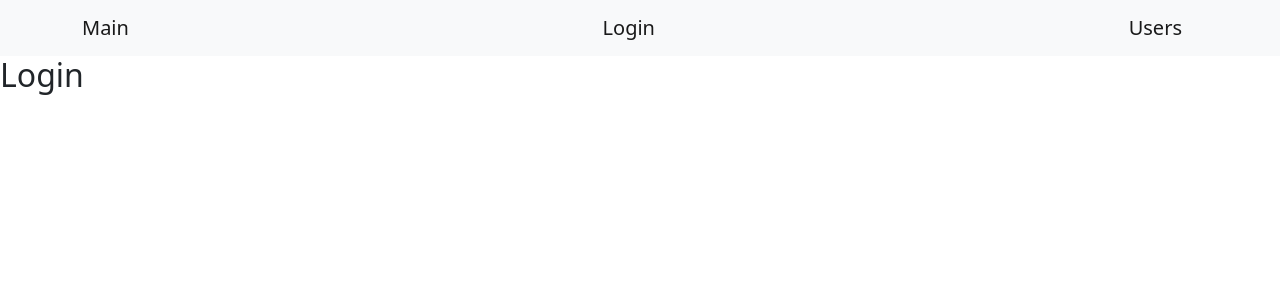
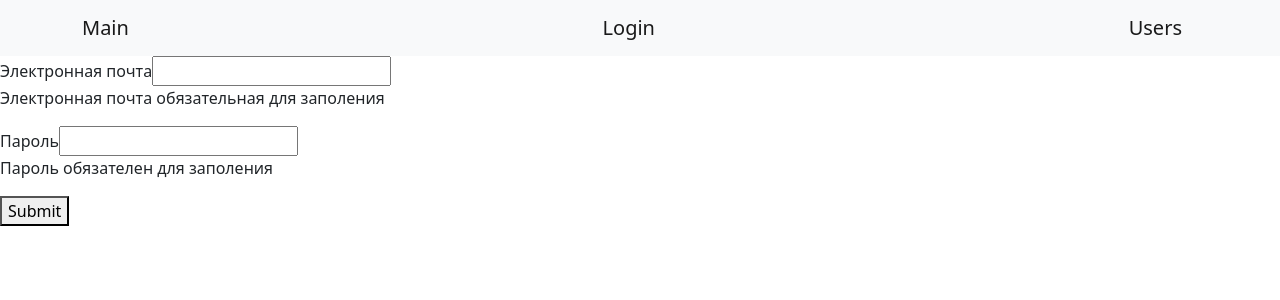
Before and after one commit to lielsmoon/Meeting-website, a React (Create React App) app: page /login in a window 1280 px wide. Shown: the top 300 px of the page. Built offline with nearby package versions, Linux system fonts and the light colour scheme.

Commit message:
added form

```diff
--- /dev/null
+++ b/src/app/components/textField.jsx
@@ -0,0 +1,32 @@
+import React from "react";
+import PropTypes from "prop-types";
+
+const TextField = ({ label, type, name, value, onChange, error }) => {
+    return (
+        <div>
+            <label htmlFor="email">{label}</label>
+            <input
+                type={type}
+                id={name}
+                value={value}
+                name={name}
+                onChange={onChange}
+            />
+            {error && <p>{error}</p>}
+        </div>
+    );
+};
+
+TextField.defaultProps = {
+    type: "text"
+};
+TextField.propTypes = {
+    label: PropTypes.string,
+    type: PropTypes.string,
+    name: PropTypes.string,
+    value: PropTypes.string,
+    onChange: PropTypes.func,
+    error: PropTypes.string
+};
+
+export default TextField;
--- a/src/app/components/userPage.jsx
+++ b/src/app/components/userPage.jsx
@@ -33,7 +33,7 @@
             </div>
         );
     };
-    return <>{user && (user ? handleUsers(user) : <Loader />)}</>;
+    return <>{user ? handleUsers(user) : <Loader />}</>;
 };
 UserPage.propTypes = {
     id: PropTypes.string
--- a/src/app/layouts/login.jsx
+++ b/src/app/layouts/login.jsx
@@ -1,7 +1,60 @@
-import React from "react";
+import React, { useEffect, useState } from "react";
+import TextField from "../components/textField";
+import { validator } from "../utils/validator";
 
 const Login = () => {
-    return <h2>Login</h2>;
+    const [data, setData] = useState({ email: "", password: "" });
+    const [errors, setErrors] = useState({});
+    const handleChange = ({ target }) => {
+        setData((prevState) => ({
+            ...prevState,
+            [target.name]: target.value
+        }));
+    };
+
+    const validatorConfig = {
+        email: {
+            isRequired: {
+                message: "Электронная почта обязательная для заполения"
+            }
+        },
+        password: { isRequired: { message: "Пароль обязателен для заполения" } }
+    };
+    useEffect(() => {
+        validate();
+    }, [data]);
+    const validate = () => {
+        const errors = validator(data, validatorConfig);
+        setErrors(errors);
+        return Object.keys(errors).length === 0 || false;
+    };
+
+    const handleSubmit = (e) => {
+        e.preventDefault();
+        const isValid = validate();
+        if (!isValid) return;
+        console.log(data);
+    };
+    return (
+        <form onSubmit={handleSubmit}>
+            <TextField
+                label="Электронная почта"
+                name="email"
+                value={data.email}
+                onChange={handleChange}
+                error={errors.email}
+            />
+            <TextField
+                label="Пароль"
+                type="password"
+                name="password"
+                value={data.password}
+                onChange={handleChange}
+                error={errors.password}
+            />
+            <button>Submit</button>
+        </form>
+    );
 };
 
 export default Login;
--- /dev/null
+++ b/src/app/utils/validator.js
@@ -0,0 +1,26 @@
+export function validator(data, config) {
+    const errors = {};
+    function validate(validateMethod, data, config) {
+        switch (validateMethod) {
+            case "isRequired":
+                if (data.trim() === "") return config.message;
+                break;
+
+            default:
+                break;
+        }
+    }
+    for (const fieldName in data) {
+        for (const validateMethod in config[fieldName]) {
+            const error = validate(
+                validateMethod,
+                data[fieldName],
+                config[fieldName][validateMethod]
+            );
+            if (error) {
+                errors[fieldName] = error;
+            }
+        }
+    }
+    return errors;
+}
```
Also changed, not shown: .eslintrc.js.
